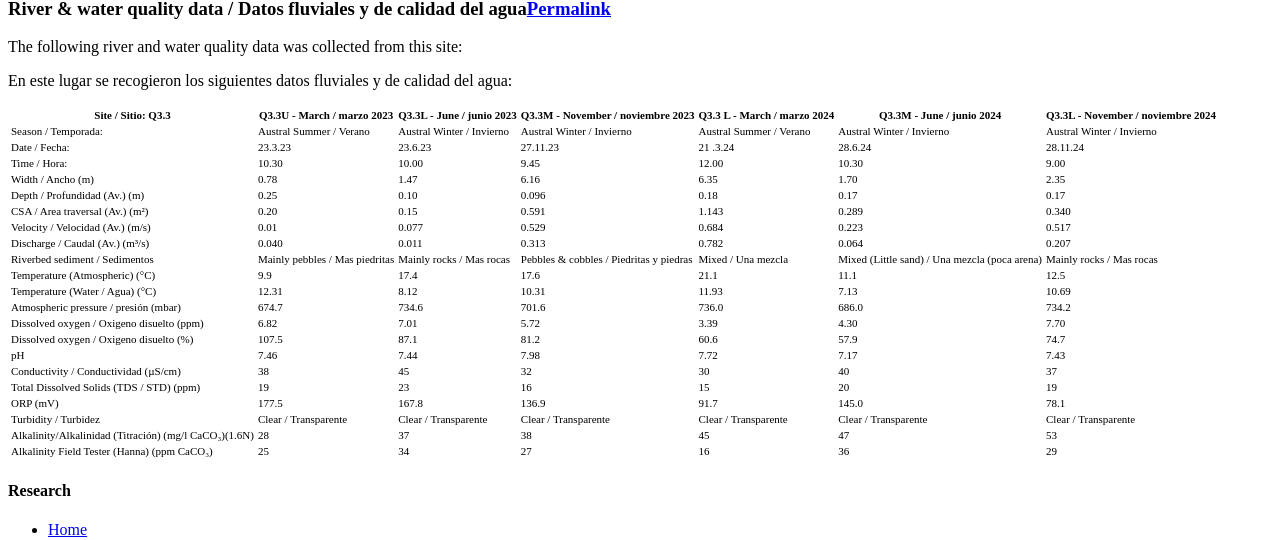
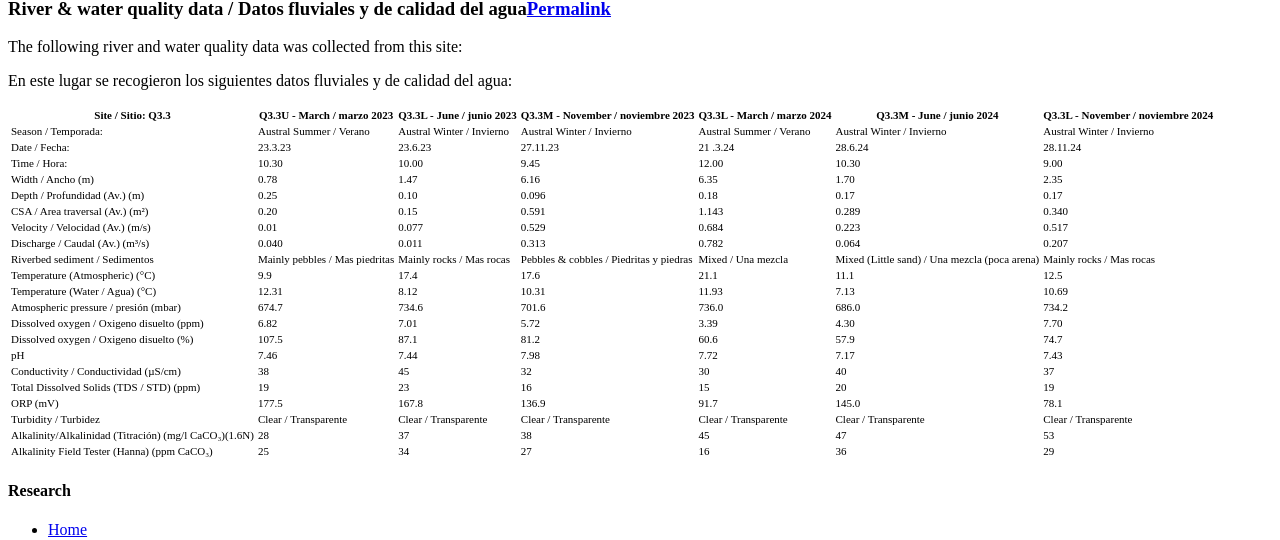
Before and after one commit to HVLepage/cavep-unah, a Jekyll site: the page built from _docs/site-network/Q3_3.md, in a window 1280 px wide and 900 px high, scrolled down 7374 px. Shown: the part 151-691 px from the top of the window. Built offline with Jekyll 4.4.1, drawn with Linux system fonts in a browser that asks for light colours; comment, search, counter and statistics services are not loaded.

Commit message:
Update Q3_3.md

```diff
--- a/_docs/site-network/Q3_3.md
+++ b/_docs/site-network/Q3_3.md
@@ -138,7 +138,7 @@ The following river and water quality data was collected from this site:
 
 En este lugar se recogieron los siguientes datos fluviales y de calidad del agua:
 
-|     Site / Sitio: Q3.3                                         |     Q3.3U - March / marzo 2023        |     Q3.3L - June / junio 2023    |     Q3.3M - November / noviembre 2023          |      Q3.3 L - March / marzo 2024    |     Q3.3M - June / junio 2024                        |     Q3.3L - November / noviembre 2024    |
+|     Site / Sitio: Q3.3                                         |     Q3.3U - March / marzo 2023        |     Q3.3L - June / junio 2023    |     Q3.3M - November / noviembre 2023          |      Q3.3L - March / marzo 2024    |     Q3.3M - June / junio 2024                        |     Q3.3L - November / noviembre 2024    |
 |----------------------------------------------------------------|---------------------------------------|----------------------------------|------------------------------------------------|-------------------------------------|------------------------------------------------------|------------------------------------------|
 |     Season / Temporada:                                        |     Austral Summer / Verano           |     Austral Winter / Invierno    |     Austral Winter / Invierno                  |     Austral Summer / Verano         |     Austral Winter / Invierno                        |     Austral Winter / Invierno            |
 |     Date / Fecha:                                              |     23.3.23                           |     23.6.23                      |     27.11.23                                   |           21 .3.24                  |     28.6.24                                          |     28.11.24                             |
```
